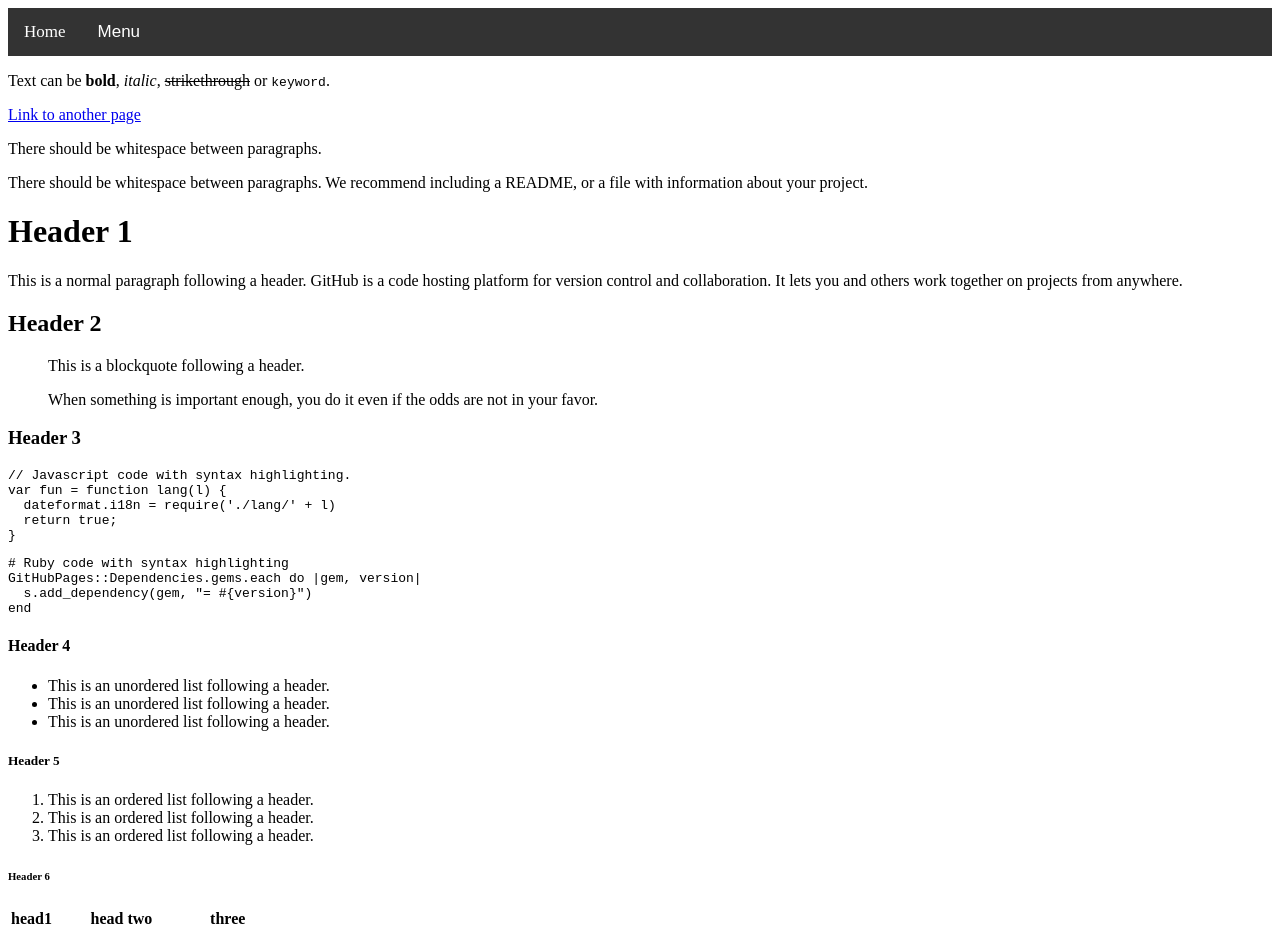
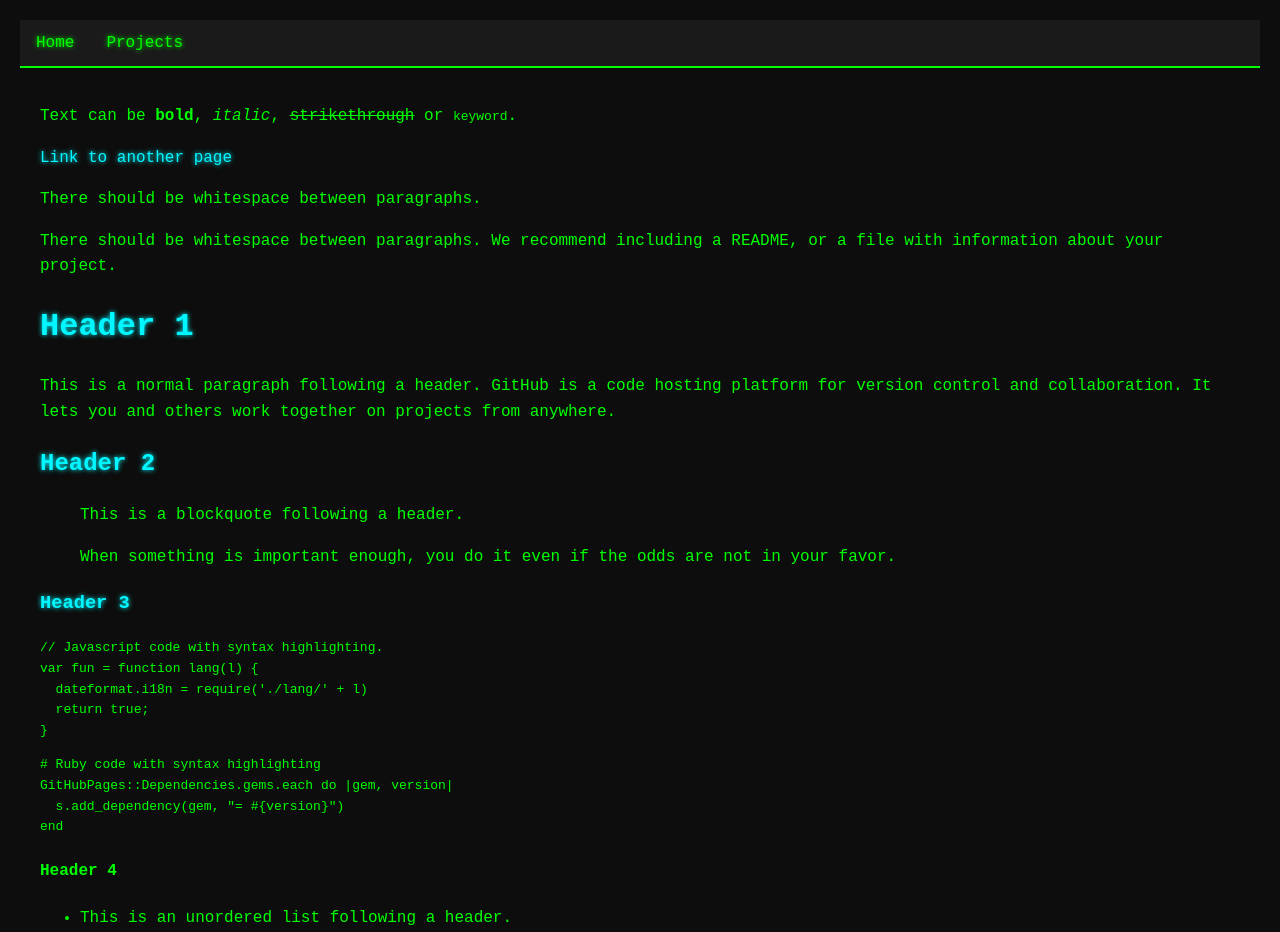
Before and after one commit to MAC9313/Matt_1393.github.io, a Jekyll site: the page built from index.md, in a window 1280 px wide. Shown: the top 932 px of the page. Built offline with Jekyll 4.4.1, drawn with Linux system fonts in a browser that asks for light colours.

Commit message:
Update default.html

```diff
--- a/_layouts/default.html
+++ b/_layouts/default.html
@@ -1,61 +1,97 @@
-<!-- _layouts/default.html -->
 <!DOCTYPE html>
 <html lang="en">
 <head>
   <meta charset="UTF-8">
   <meta name="viewport" content="width=device-width, initial-scale=1.0">
-  <title>{{ site.title | default: "My Site" }}</title>
+  <title>{{ site.title | default: "My Hacker Site" }}</title>
   <style>
-    /* Basic CSS for the dropdown menu */
+    /* Hacker-themed CSS */
+    body {
+      background-color: #0d0d0d; /* Dark almost-black background */
+      color: #00ff00; /* Neon green text */
+      font-family: "Courier New", Consolas, monospace; /* Monospaced font */
+      margin: 0;
+      padding: 20px;
+    }
     .nav {
-      background-color: #333;
+      background-color: #1a1a1a; /* Dark gray for nav bar */
       overflow: hidden;
+      border-bottom: 2px solid #00ff00; /* Neon green border */
     }
     .nav a {
       float: left;
-      color: white;
+      color: #00ff00; /* Neon green text */
       text-align: center;
       padding: 14px 16px;
       text-decoration: none;
-      font-size: 17px;
+      font-size: 16px;
+      text-shadow: 0 0 5px #00ff00; /* Neon glow effect */
+      transition: background-color 0.3s;
     }
     .dropdown {
       float: left;
       overflow: hidden;
     }
     .dropdown .dropbtn {
-      font-size: 17px;
+      font-size: 16px;
       border: none;
       outline: none;
-      color: white;
+      color: #00ff00; /* Neon green */
       padding: 14px 16px;
       background-color: inherit;
+      font-family: inherit;
       cursor: pointer;
+      text-shadow: 0 0 5px #00ff00; /* Neon glow */
+      transition: background-color 0.3s;
     }
     .dropdown-content {
       display: none;
       position: absolute;
-      background-color: #f9f9f9;
+      background-color: #1a1a1a; /* Dark gray dropdown */
       min-width: 160px;
-      box-shadow: 0px 8px 16px 0px rgba(0,0,0,0.2);
+      box-shadow: 0px 8px 16px 0px rgba(0, 255, 0, 0.3); /* Green-tinted shadow */
       z-index: 1;
+      border: 1px solid #00ff00; /* Neon green border */
     }
     .dropdown-content a {
       float: none;
-      color: black;
+      color: #00ff00; /* Neon green */
       padding: 12px 16px;
       text-decoration: none;
       display: block;
       text-align: left;
+      text-shadow: 0 0 5px #00ff00; /* Neon glow */
     }
     .dropdown-content a:hover {
-      background-color: #ddd;
+      background-color: #00ff00; /* Neon green background on hover */
+      color: #0d0d0d; /* Dark text for contrast */
+      text-shadow: none;
     }
     .dropdown:hover .dropdown-content {
       display: block;
     }
     .nav a:hover, .dropdown:hover .dropbtn {
-      background-color: #555;
+      background-color: #00ff00; /* Neon green background on hover */
+      color: #0d0d0d; /* Dark text for contrast */
+      text-shadow: none;
+    }
+    .content {
+      padding: 20px;
+      line-height: 1.6;
+    }
+    h1, h2, h3 {
+      color: #00f7ff; /* Cyan for headings */
+      text-shadow: 0 0 5px #00f7ff; /* Cyan glow */
+    }
+    a {
+      color: #00f7ff; /* Cyan for links */
+      text-decoration: none;
+      text-shadow: 0 0 5px #00f7ff; /* Cyan glow */
+    }
+    a:hover {
+      color: #0d0d0d;
+      background-color: #00f7ff; /* Cyan background on hover */
+      text-shadow: none;
     }
   </style>
 </head>
@@ -63,7 +99,7 @@
   <div class="nav">
     <a href="/">Home</a>
     <div class="dropdown">
-      <button class="dropbtn">Menu</button>
+      <button class="dropbtn">Projects</button>
       <div class="dropdown-content">
         <a href="./splunk">Splunk</a>
         <!-- Add more links here if needed -->
```
